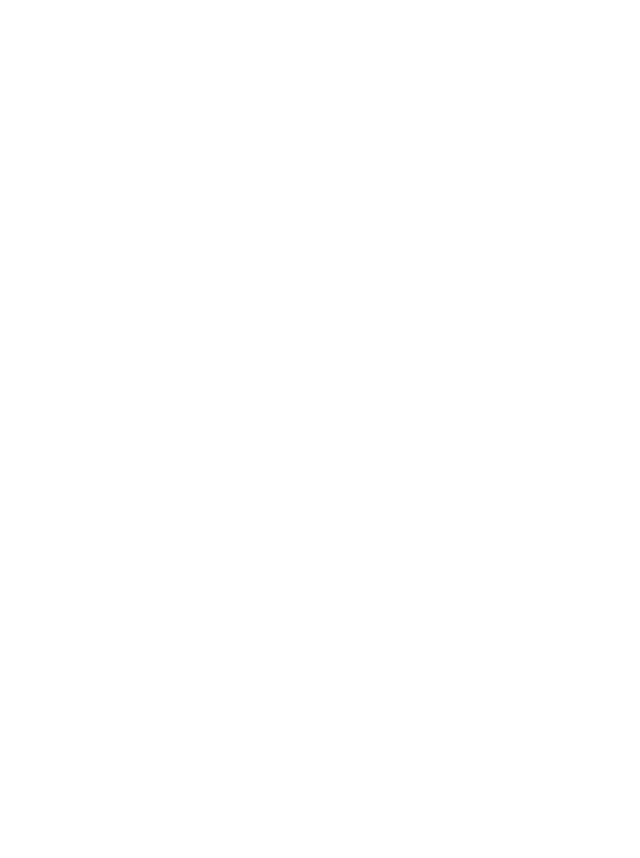
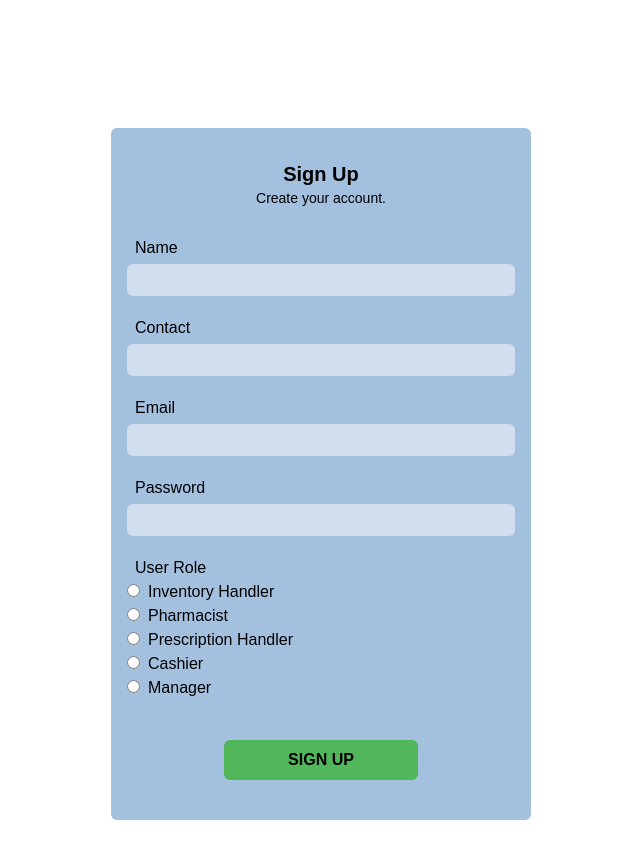
Before and after one commit to aravinda-amr/PMS, a React (Create React App) app in the folder frontend/: page /staffreg in a window 1280 px wide. Before the commit this address had no page. Shown: the top 858 px of the page, without its empty margins (447-1087 px from the left). Before the commit the page ends 800 px from the top, so only its background shows below. Built offline with nearby package versions, Linux system fonts and the light colour scheme.

Commit message:
staff registration done
staff registration done fe & be
edited the signup methods to get the role

```diff
--- a/frontend/src/App.js
+++ b/frontend/src/App.js
@@ -20,6 +20,7 @@
 import Leaderboard from './pages/Leaderboard.js';
 import Inventory from './pages/Inventory';
 import Landing from './pages/Landing.js';
+import StaffReg from './pages/StaffReg.js';
 
 import SalesReport from './pages/SR'
 import './index.css';
@@ -117,6 +118,11 @@
                 element={<Quotations/>}
             />
 
+            <Route
+                path="/staffreg"
+                element={<StaffReg/>}
+            />
+
 
           </Routes>
         </div>
--- a/frontend/src/components/Navbar.js
+++ b/frontend/src/components/Navbar.js
@@ -20,6 +20,7 @@
 import SummarizeIcon from '@mui/icons-material/Summarize';
 import CalendarTodayIcon from '@mui/icons-material/CalendarToday';
 import InventoryIcon from '@mui/icons-material/Inventory';
+import HowToRegIcon from '@mui/icons-material/HowToReg';
 
 const Navbar = () => {
     const { logout } = useLogout();
@@ -150,6 +151,13 @@
             </div>
         </Link>
 
+        <Link to="/staffreg">
+            <div className='flex my-3 hover:bg-blue-button hover:shadow-xl hover:transition-all px-3 py-1 rounded-md'>
+                <HowToRegIcon/>
+                <h1 className='ps-1 my-auto'>Staff Registration</h1>
+            </div>
+        </Link>
+
         {/* //CHAMESHA POS */}
 
         <div className='flex my-3 hover:bg-blue-button hover:shadow-xl hover:transition-all px-3 py-1 rounded-md'>
--- /dev/null
+++ b/frontend/src/pages/StaffReg.js
@@ -0,0 +1,195 @@
+import { useState } from 'react';
+
+const StaffReg = () => {
+    const [email, setEmail] = useState('');
+    const [password, setPassword] = useState('');
+    const [name, setName] = useState('');
+    const [contact, setContact] = useState('');
+    const [selectedRole, setSelectedRole] = useState('');
+    const [errors, setErrors] = useState({});
+    //const { signup, isLoading, error } = useSignup();
+
+
+    //validate password
+    const isStrongPassword = (password) => {
+        const strongPasswordRegex = /^(?=.*[A-Z])(?=.*\d)(?=.*[@$!%*?&])[A-Za-z\d@$!%*?&]{8,}$/;
+        return strongPasswordRegex.test(password);
+    }
+
+
+    //validate contact
+    const isValidContact = (contact) => {
+        const contactRegex = /^\d{10}$/;
+        return contactRegex.test(contact);
+    }
+
+    const handleSubmit = async (e) => {
+        e.preventDefault();
+        // Perform validation
+        if (!name.trim()) {
+            setErrors(prevErrors => ({ ...prevErrors, name: 'Name is required' }));
+            return;
+        }
+
+        if (!contact.trim()) {
+            setErrors(prevErrors => ({ ...prevErrors, contact: 'Contact is required' }));
+            return;
+        }
+
+        if (!isValidContact(contact)) {
+            setErrors(prevErrors => ({ ...prevErrors, contact: 'Contact must be exactly 10 numbers' }));
+            return;
+        }
+
+        if (!email.trim()) {
+            setErrors(prevErrors => ({ ...prevErrors, email: 'Email is required' }));
+            return;
+        }
+
+        if (!password.trim()) {
+            setErrors(prevErrors => ({ ...prevErrors, password: 'Password is required' }));
+            return;
+        }
+
+        if (!isStrongPassword(password)) {
+            setErrors(prevErrors => ({ ...prevErrors, password: 'Password must contain at least 8 characters including at least one uppercase letter, one number, and one special character' }));
+            return;
+        }
+
+
+        // Create user data object
+        const userData = {
+            email,
+            password,
+            name,
+            contact,
+            role: selectedRole // Add selectedRole to the user data
+        };
+
+        try {
+            const response = await fetch('/api/user/signup', {
+                method: 'POST',
+                headers: {
+                    'Content-Type': 'application/json'
+                },
+                body: JSON.stringify(userData)
+            });
+
+            if (!response.ok) {
+                const errorData = await response.json();
+                throw new Error(errorData.message);
+            }
+
+            // Handle successful signup
+            console.log('User signed up successfully', response);
+
+            // Clear form fields after successful submission
+            setEmail('');
+            setPassword('');
+            setName('');
+            setContact('');
+            setSelectedRole('');
+        } catch (error) {
+            console.error('Sign up error:', error.message);
+            // Handle error, e.g., show error message to the user
+        }
+
+    }
+
+    // Set the background color to match the Login component
+    document.body.style.backgroundColor = "#ffffff";
+
+    return (
+        <div className="flex justify-center py-32 font-jakarta">
+            <form className="signup ml-64 flex flex-col bg-light-blue rounded-md w-128 right-0" onSubmit={handleSubmit}>
+                <h3 className='text-center pt-8 font-semibold text-xl'>Sign Up</h3>
+                <p className='text-center text-sm mb-5'>Create your account.</p>
+
+                <label className='indent-6 mt-2 font-medium'>Name</label>
+                <input className='mx-4 h-8 my-1 rounded-md indent-2 bg-text-blue'
+                    type="text"
+                    onChange={(e) => { setName(e.target.value); setErrors(prevErrors => ({ ...prevErrors, name: '' })); }}
+                    value={name}
+                />
+                {errors.name && <div className="mx-4 text-deleteH">{errors.name}</div>}
+
+                <label className='indent-6 mt-4 font-medium'>Contact</label>
+                <input className='mx-4 h-8 my-1 rounded-md indent-2 bg-text-blue'
+                    type="text"
+                    onChange={(e) => { setContact(e.target.value); setErrors(prevErrors => ({ ...prevErrors, contact: '' })); }}
+                    value={contact}
+                />
+                {errors.contact && <div className="mx-4 text-deleteH">{errors.contact}</div>}
+
+                <label className='indent-6 mt-4 font-medium'>Email</label>
+                <input className='mx-4 h-8 my-1 rounded-md indent-2 bg-text-blue'
+                    type="email"
+                    onChange={(e) => { setEmail(e.target.value); setErrors(prevErrors => ({ ...prevErrors, email: '' })); }}
+                    value={email}
+                />
+                {errors.email && <div className="mx-4 text-deleteH">{errors.email}</div>}
+
+                <label className='indent-6 mt-4 font-medium'>Password</label>
+                <input className='mx-4 h-8 my-1 rounded-md indent-2 bg-text-blue'
+                    type="password"
+                    onChange={(e) => { setPassword(e.target.value); setErrors(prevErrors => ({ ...prevErrors, password: '' })); }}
+                    value={password}
+                />
+                {errors.password && <div className="mx-4 text-deleteH">{errors.password}</div>}
+
+                <label className='indent-6 mt-4 font-medium'>User Role</label>
+                <div className="ml-4">
+                    <label className="block">
+                        <input
+                            type="radio"
+                            value="inventory handler"
+                            checked={selectedRole === "inventory_handler"}
+                            onChange={(e) => setSelectedRole(e.target.value)}
+                        />
+                        <span className='ml-2'>Inventory Handler</span>
+                    </label>
+                    <label className="block">
+                        <input
+                            type="radio"
+                            value="pharmacist"
+                            checked={selectedRole === "pharmacist"}
+                            onChange={(e) => setSelectedRole(e.target.value)}
+                        />
+                        <span className='ml-2'>Pharmacist</span>
+                    </label>
+                    <label className="block">
+                        <input
+                            type="radio"
+                            value="prescription handler"
+                            checked={selectedRole === "prescription_handler"}
+                            onChange={(e) => setSelectedRole(e.target.value)}
+                        />
+                        <span className='ml-2'>Prescription Handler</span>
+                    </label>
+                    <label className="block">
+                        <input
+                            type="radio"
+                            value="cashier"
+                            checked={selectedRole === "cashier"}
+                            onChange={(e) => setSelectedRole(e.target.value)}
+                        />
+                        <span className='ml-2'>Cashier</span>
+                    </label>
+                    <label className="block">
+                        <input
+                            type="radio"
+                            value="manager"
+                            checked={selectedRole === "manager"}
+                            onChange={(e) => setSelectedRole(e.target.value)}
+                        />
+                        <span className='ml-2'>Manager</span>
+                    </label>
+                </div>
+
+                <button className='bg-login3 mx-auto px-16 py-2 rounded-md my-10 font-black cursor-pointer hover:bg-login2 hover:text-white hover:shadow-lg'>SIGN UP</button>
+            </form>
+        </div>
+    )
+}
+
+export default StaffReg;
```
Also changed, not shown: 2 other files (tests, documents, lock files or other folders).
